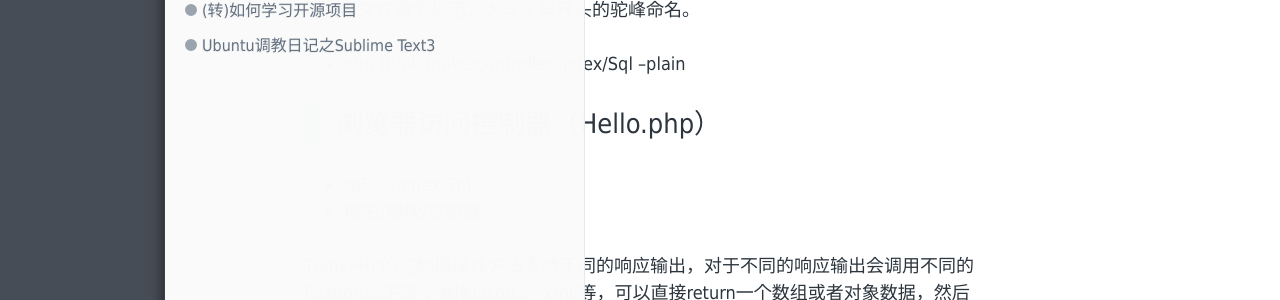
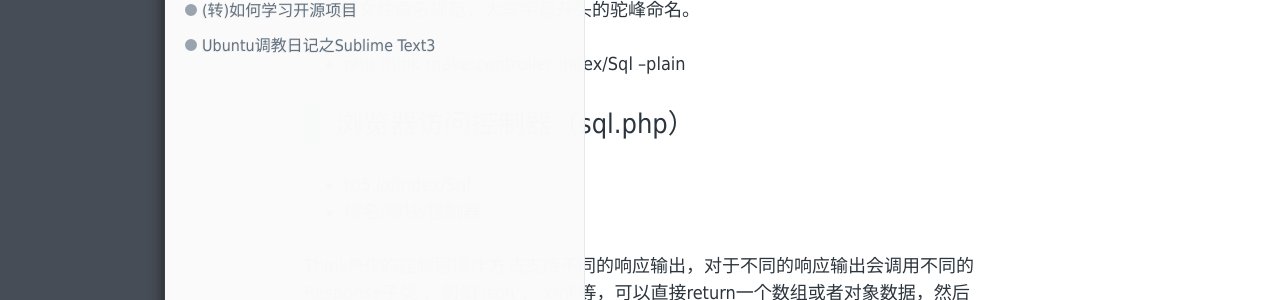
Before and after one commit to achuanya/achuanya.github.io, a Jekyll site: the page built from _posts/技术/2019-02-28-tp5.md, in a window 1280 px wide. Shown: the part 665-965 px from the top of the page. Built offline with Jekyll 4.4.1, drawn with Linux system fonts in a browser that asks for light colours; some web fonts are replaced.

Commit message:
更新了内容

```diff
--- a/_posts/技术/2019-02-28-tp5.md
+++ b/_posts/技术/2019-02-28-tp5.md
@@ -14,7 +14,7 @@ category: 技术
 控制器文件命名规范，大写字母开头的驼峰命名。
 - php think make:controller index/Sql --plain
 
-## 浏览器访问控制器（Hello.php）
+## 浏览器访问控制器（sql.php）
 - tp5.io/index/Sql
 - 域名/模块/控制器
 
```
